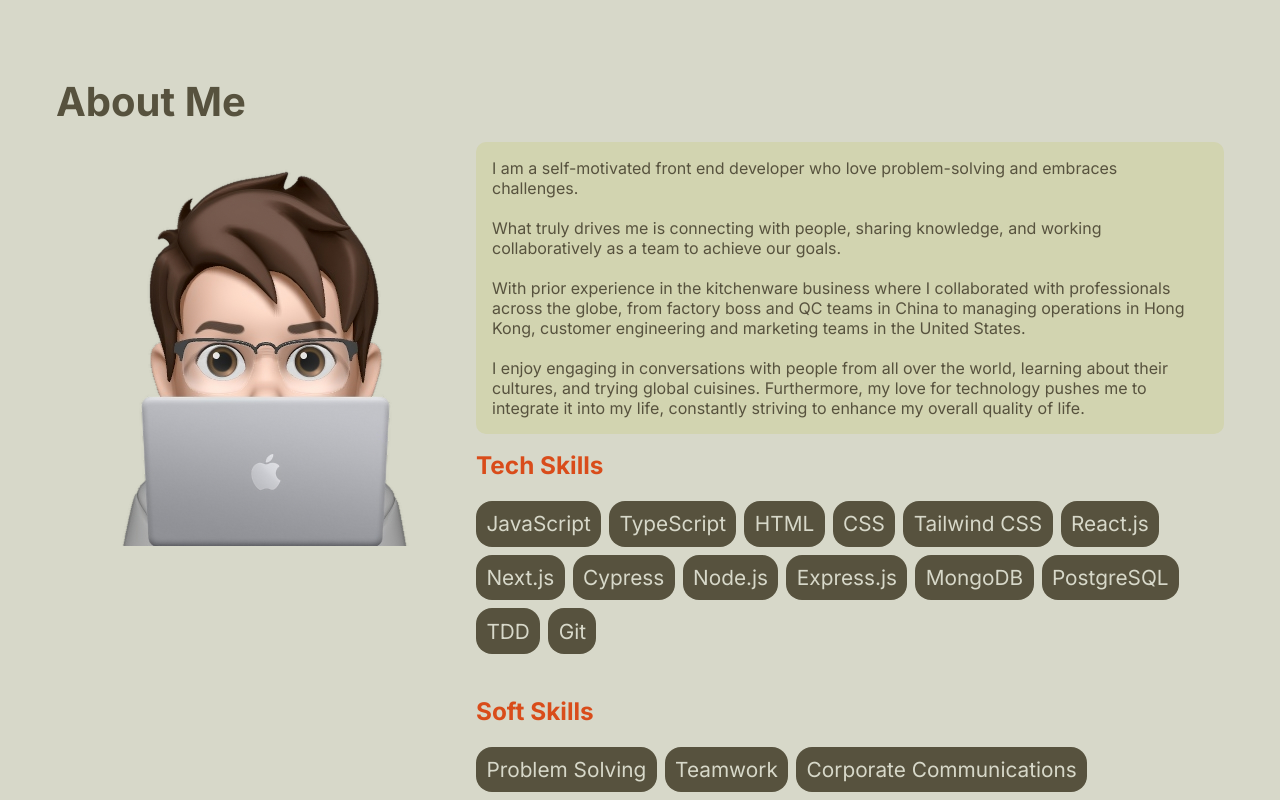
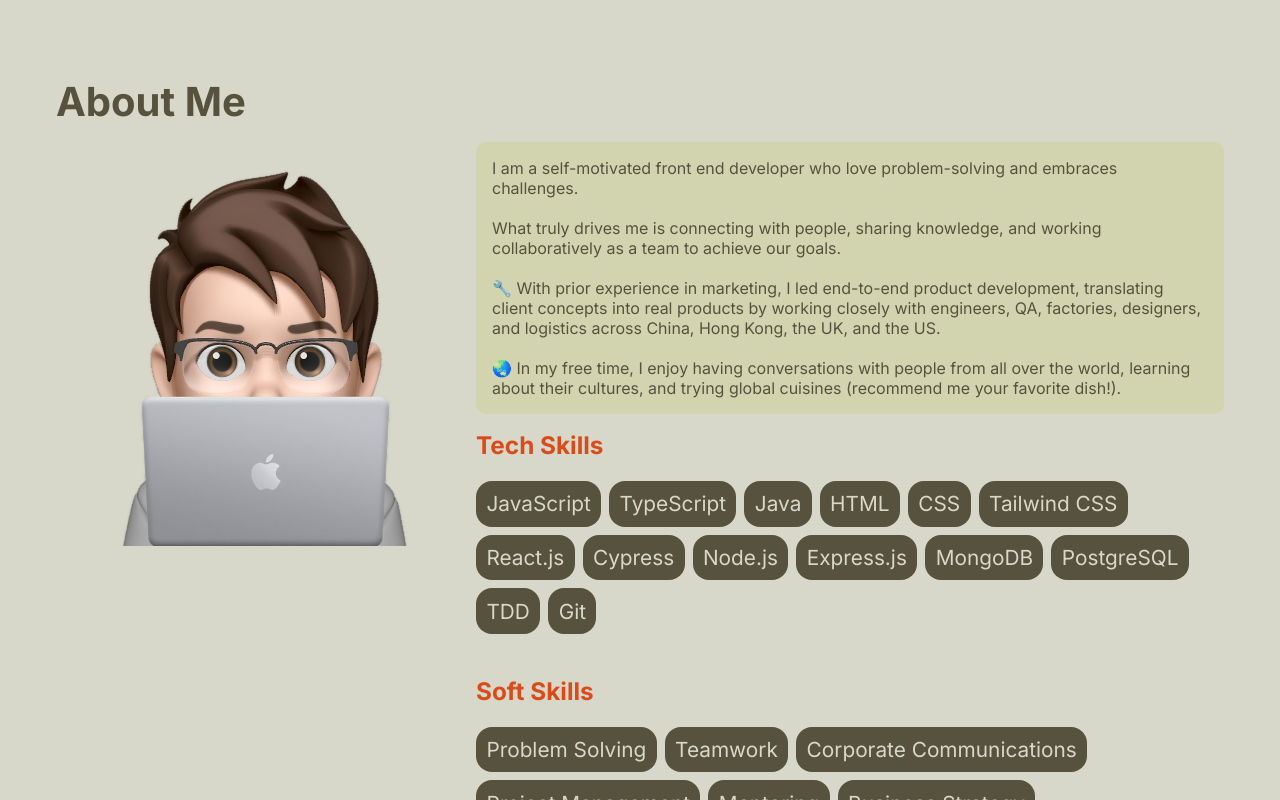
Before and after one commit to edpau/portfolio_v2, a plain HTML site: page index.html in a window 1280 px wide. Shown: the part 723-1523 px from the top of the page. Drawn offline with Linux system fonts and the light colour scheme.

Commit message:
chore: update tile, about me and skills

```diff
--- a/index.html
+++ b/index.html
@@ -69,11 +69,13 @@
         <section id="intro">
             <div class="intro__content">
                 <h2 class="intro__name">Hi, I'm <spa class="intro__name--Edward">Edward</span></h2>
-                <p class="intro__job">Front-End Developer</p>
+                <p class="intro__job">Full-stack Developer</p>
                 <div class="button-container">
-                    <a href="mailto:edpauuk@gmail.com"><button class="button button--primary">Contact Me <img class="button__icon"
-                            src="./icons/contact.svg" alt="contact icon"></button></a>
-                    <button class="button button--secondary" onclick="window.open('https://drive.google.com/file/d/1yiw4BcFJkM9Sn_BzCNFZ04-SAnrhLUg4/view?usp=drive_link', '_blank')" type="button">Resume</button>
+                    <a href="mailto:edpauuk@gmail.com"><button class="button button--primary">Contact Me <img
+                                class="button__icon" src="./icons/contact.svg" alt="contact icon"></button></a>
+                    <button class="button button--secondary"
+                        onclick="window.open('https://drive.google.com/file/d/1yiw4BcFJkM9Sn_BzCNFZ04-SAnrhLUg4/view?usp=drive_link', '_blank')"
+                        type="button">Resume</button>
                 </div>
             </div>
 
@@ -99,29 +101,27 @@
                         goals.
                         <br>
                         <br>
-                        With prior experience in the kitchenware business where I collaborated with professionals across
-                        the
-                        globe, from factory boss and QC teams in China to managing operations in Hong Kong, customer
-                        engineering and marketing
-                        teams in the United States.
+                        🔧 With prior experience in marketing, I led end-to-end product development, translating client
+                        concepts into real
+                        products by working closely with engineers, QA, factories, designers, and logistics across
+                        China, Hong Kong, the UK, and
+                        the US.
                         <br>
                         <br>
-                        I enjoy engaging in conversations with people from all over the world, learning about their
-                        cultures, and trying global
-                        cuisines. Furthermore, my love for technology pushes me to integrate it into my life, constantly
-                        striving to enhance my
-                        overall quality of life.
+                        🌏 In my free time, I enjoy having conversations with people from all over the world, learning
+                        about their cultures, and
+                        trying global cuisines (recommend me your favorite dish!).
                     </p>
                     <div class="aboutMe__skills-container">
                         <h3 class="aboutMe__skills-heading">Tech Skills</h3>
                         <ul class="aboutMe__skills-list">
                             <li class="aboutMe__skills-list-item">JavaScript</li>
                             <li class="aboutMe__skills-list-item">TypeScript</li>
+                            <li class="aboutMe__skills-list-item">Java</li>
                             <li class="aboutMe__skills-list-item">HTML</li>
                             <li class="aboutMe__skills-list-item">CSS</li>
                             <li class="aboutMe__skills-list-item">Tailwind CSS</li>
                             <li class="aboutMe__skills-list-item">React.js</li>
-                            <li class="aboutMe__skills-list-item">Next.js</li>
                             <li class="aboutMe__skills-list-item">Cypress</li>
                             <li class="aboutMe__skills-list-item">Node.js</li>
                             <li class="aboutMe__skills-list-item">Express.js</li>
```
